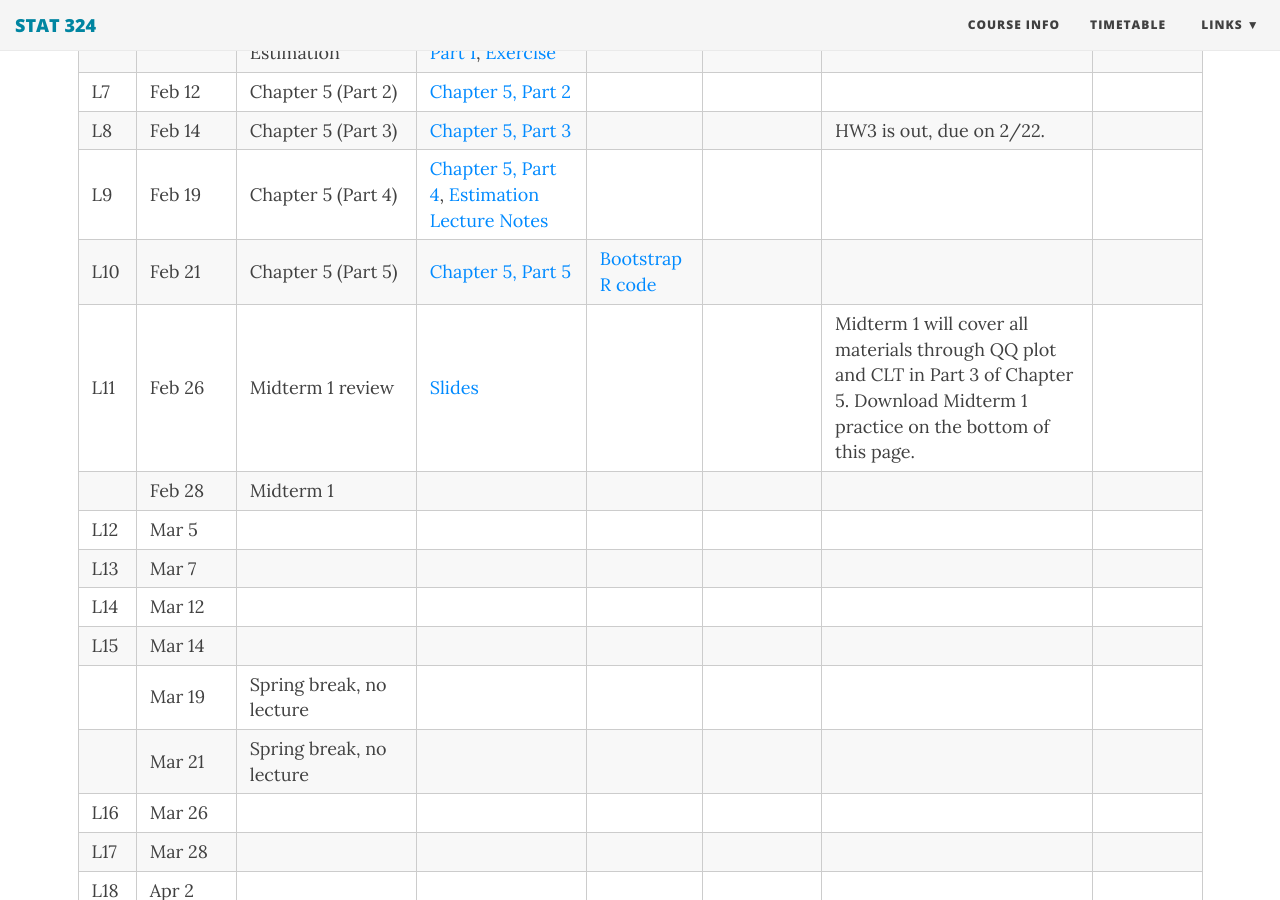
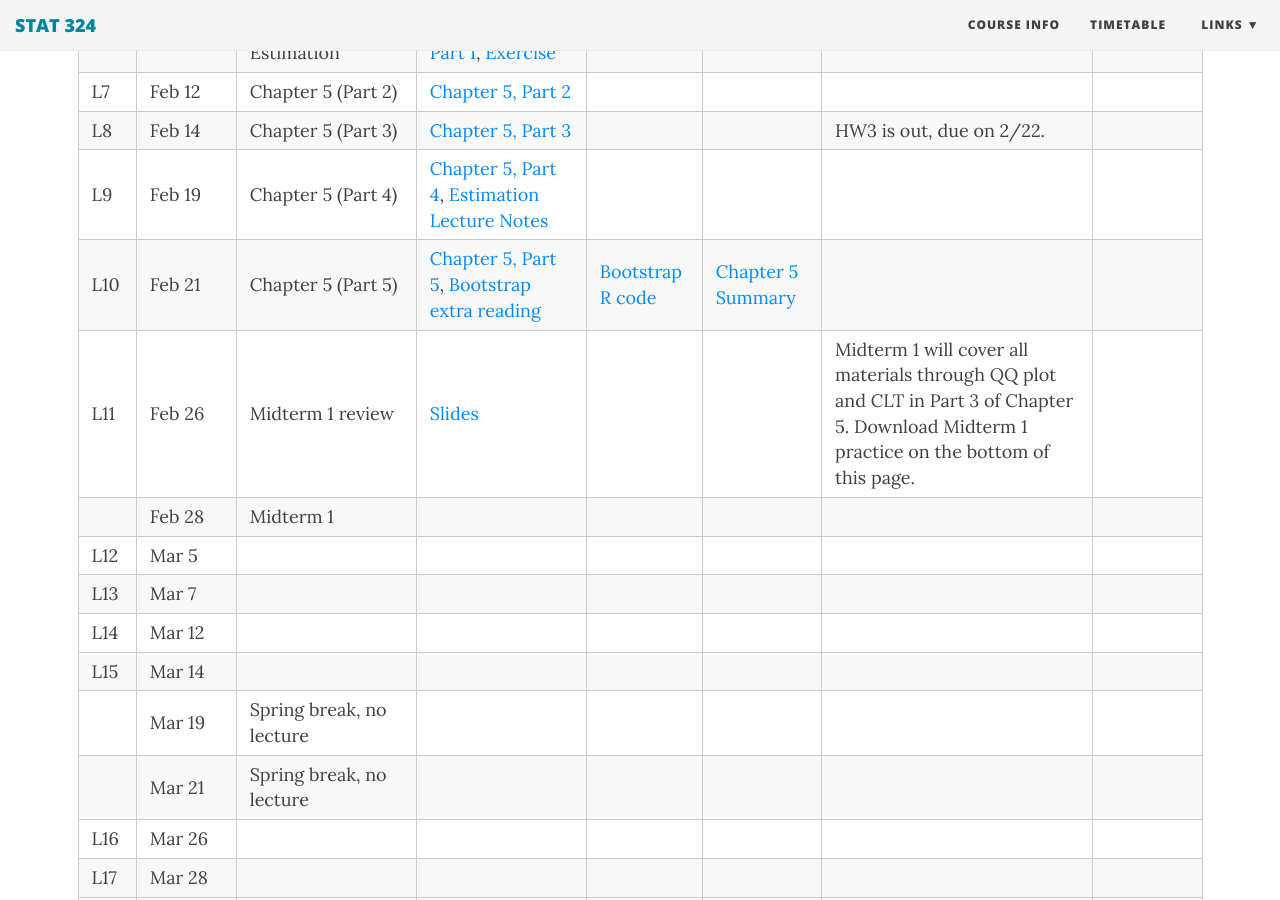
Before and after one commit to duzhewang/stat324, a Jekyll site: the page built from timetable.md, in a window 1280 px wide and 900 px high, scrolled down 791 px. Built offline with Jekyll 4.4.1, drawn with Linux system fonts in a browser that asks for light colours; nearby versions of some CDN libraries.

Commit message:
Update timetable.md

```diff
--- a/timetable.md
+++ b/timetable.md
@@ -18,7 +18,7 @@
 |L7| Feb 12 |Chapter 5 (Part 2) | [Chapter 5, Part 2](https://github.com/dzwang91/stat324/raw/gh-pages/lectures/chapter5-2.pdf) |    |    |    |      |
 |L8| Feb 14 | Chapter 5 (Part 3)| [Chapter 5, Part 3](https://github.com/dzwang91/stat324/raw/gh-pages/lectures/chapter5-3.pdf)    |    |    |  HW3 is out, due on 2/22.    |
 |L9| Feb 19 | Chapter 5 (Part 4) | [Chapter 5, Part 4](https://github.com/dzwang91/stat324/raw/gh-pages/lectures/chapter5-4.pdf), [Estimation Lecture Notes](https://github.com/dzwang91/stat324/raw/gh-pages/lectures/Estimation.pdf)  |    |  |      |   |
-|L10| Feb 21 |Chapter 5 (Part 5) |[Chapter 5, Part 5](https://github.com/dzwang91/stat324/raw/gh-pages/lectures/chapter5-5.pdf)|[Bootstrap R code](https://github.com/dzwang91/stat324/raw/gh-pages/R/Bootstrap.R) |    |       |      |
+|L10| Feb 21 |Chapter 5 (Part 5) |[Chapter 5, Part 5](https://github.com/dzwang91/stat324/raw/gh-pages/lectures/chapter5-5.pdf), [Bootstrap extra reading](https://github.com/dzwang91/stat324/raw/gh-pages/notessummary/Bootstrap.pdf)| [Bootstrap R code](https://github.com/dzwang91/stat324/raw/gh-pages/R/Bootstrap.R) | [Chapter 5 Summary](https://github.com/dzwang91/stat324/raw/gh-pages/notessummary/Chapter5notes.pdf)  |       |      |
 |L11| Feb 26 | Midterm 1 review | [Slides](https://github.com/dzwang91/stat324/raw/gh-pages/lectures/Midterm1review.pdf)  |     |       |  Midterm 1 will cover all materials through QQ plot and CLT in Part 3 of Chapter 5. Download Midterm 1 practice on the bottom of this page. |   |
 |  | Feb 28 | Midterm 1 |    |   |    |      |      |
 |L12| Mar 5 |  |   |  |     |      |
```
